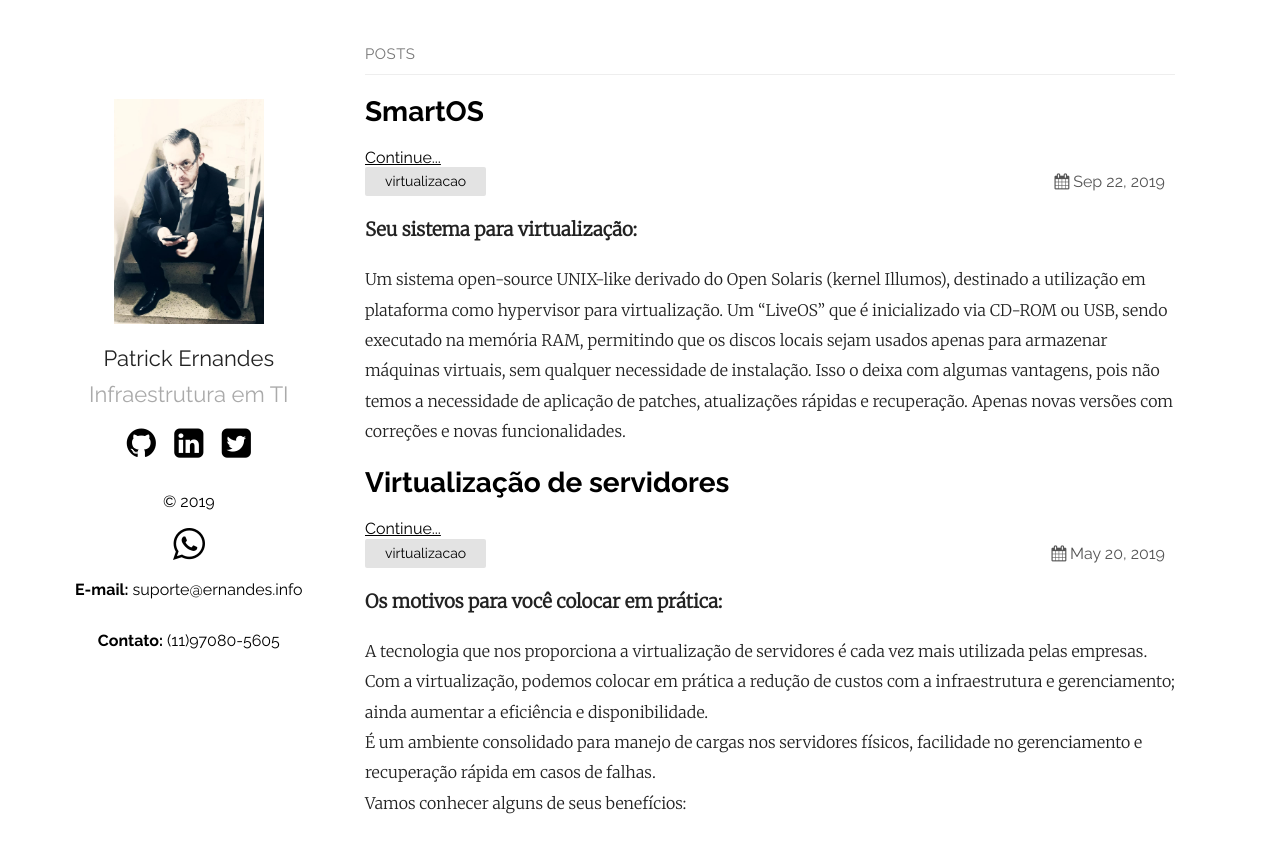
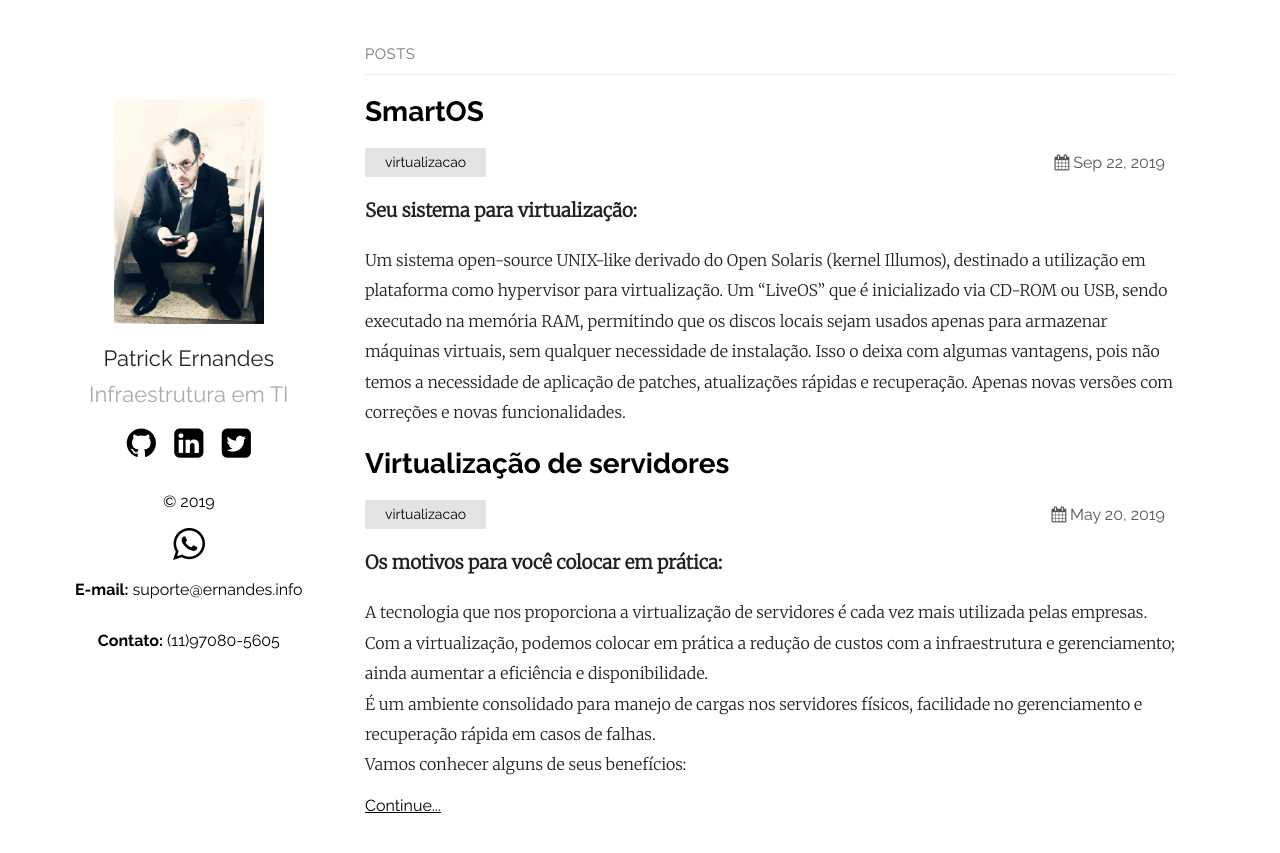
Before and after one commit to patrickernandes/site, a Jekyll site: the page built from index.md, in a window 1280 px wide. Shown: the top 853 px of the page. Built offline with Jekyll 4.4.1, drawn with Linux system fonts in a browser that asks for light colours.

Commit message:
update botao readmore

```diff
--- a/_layouts/home.html
+++ b/_layouts/home.html
@@ -20,7 +20,6 @@ layout: default
     <a class="post-link" href="{{ post.url | relative_url }}">
       <h2 class="post-title">{{ post.title | escape }}</h2>
     </a>
-    <a class="readmore" href="{{ post.url | prepend: site.baseurl | prepend: site.url }}">Continue...</a>
     <div class="post-meta">
       <ul class="post-categories">
         {%- for tag in post.categories -%}
@@ -36,6 +35,7 @@ layout: default
     </div>
   </li>
   {%- endfor -%}
+  <a class="readmore" href="{{ post.url | prepend: site.baseurl | prepend: site.url }}">Continue...</a>
 </ul>
 
 <!-- <p class="feed-subscribe"><svg class="svg-icon orange">
```
